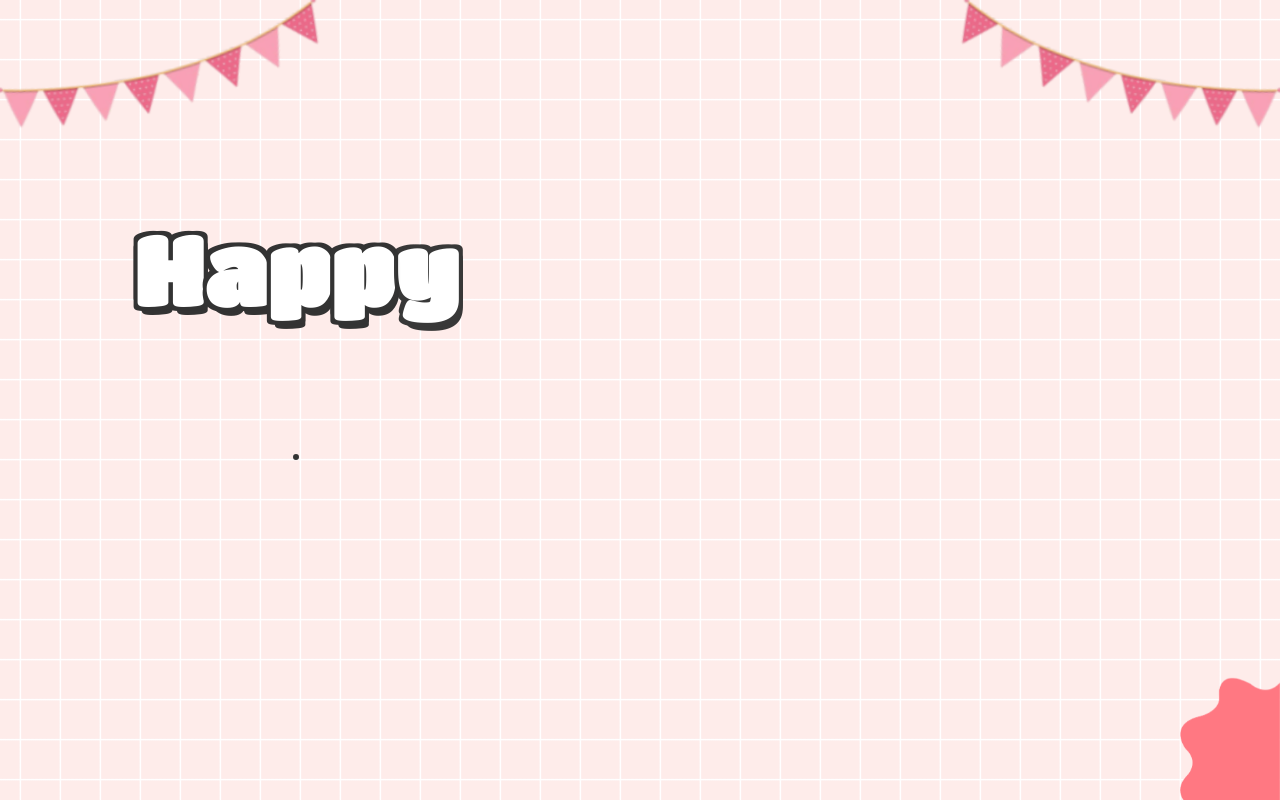
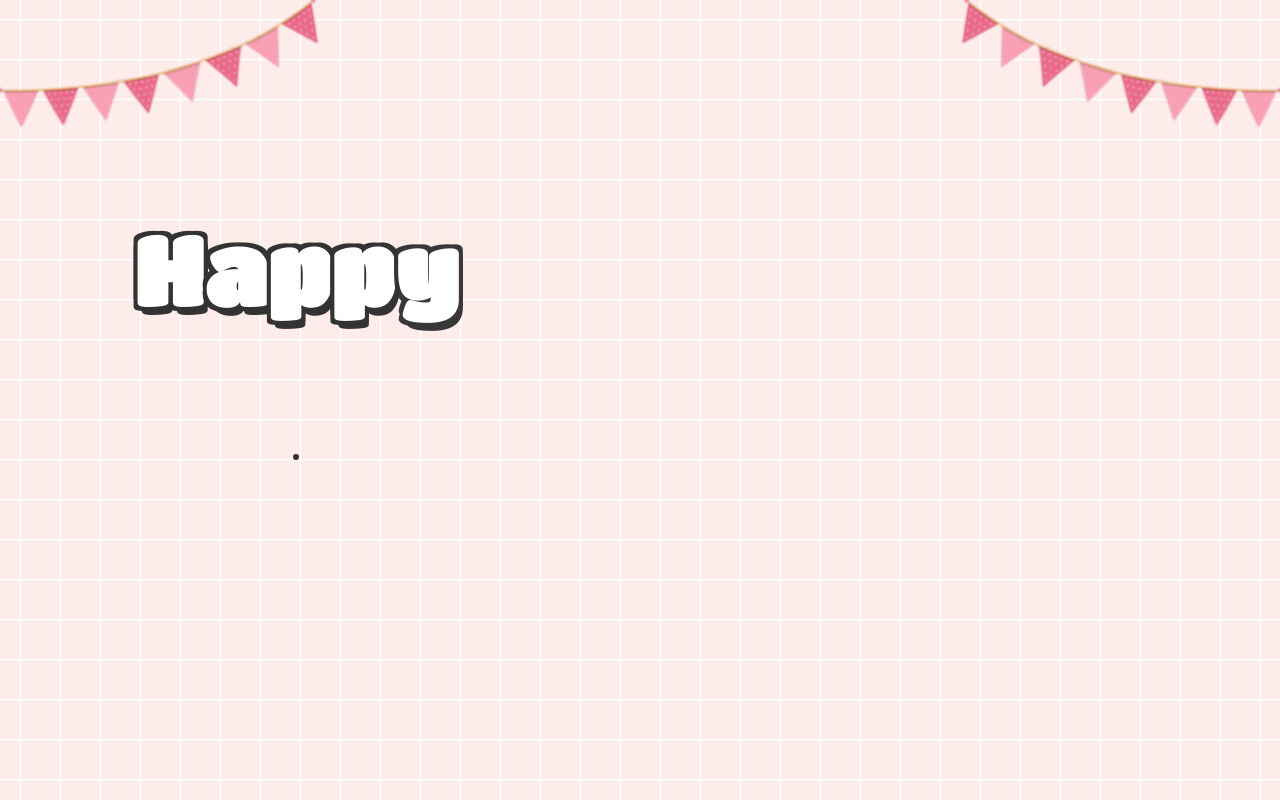
Before and after one commit to BangNGH/birthday, a plain HTML site: page banner.html in a window 1280 px wide. Drawn offline with nearby package versions, Linux system fonts and the light colour scheme; a web font is replaced by a local one.

Commit message:
Update banner.html

```diff
--- a/banner.html
+++ b/banner.html
@@ -82,10 +82,6 @@
       <div class="decorate_star star3" style="--t: 15.4s;"></div>
       <div class="decorate_star star4" style="--t: 15.6s;"></div>
       <div class="decorate_star star5" style="--t: 15.8s;"></div>
-
-      <div class="decorate_bottom">
-        <img src="./images/decorate.png" alt="" width="100" />
-      </div>
 
       <div class="box__letter">
         <div class="letter__border">
```
